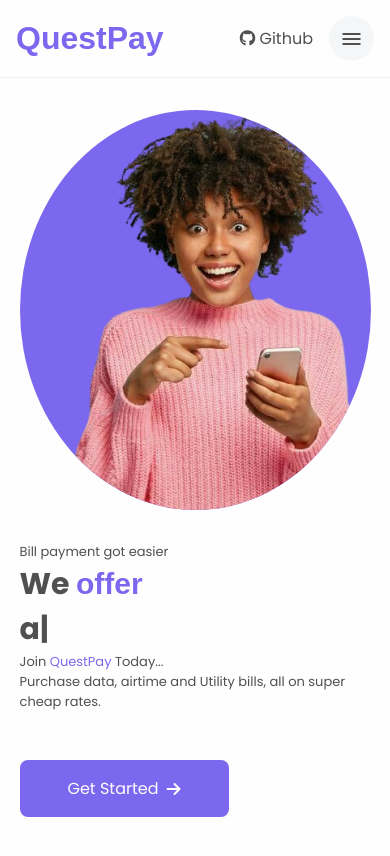
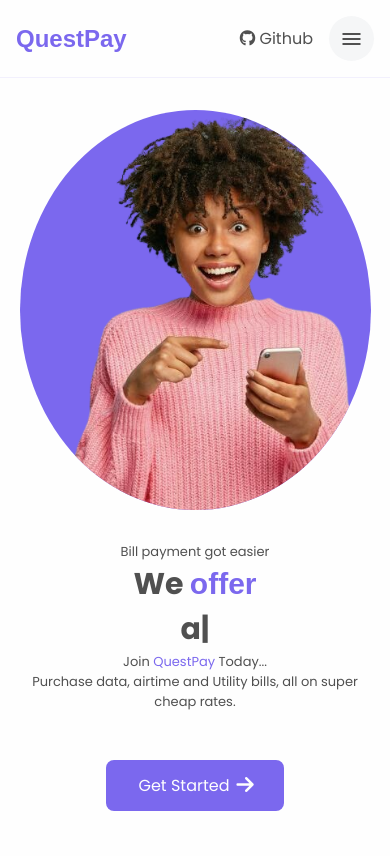
Before and after one commit to Gift-Jackson/vtu, a React (Vite) app: page / in a window 390 px wide. Shown: the top 856 px of the page. Built offline with nearby package versions, Linux system fonts and the light colour scheme; a web font is replaced by a local one.

Commit message:
Adjusted Responsiveness

```diff
--- a/index.html
+++ b/index.html
@@ -8,7 +8,7 @@
     <link rel="stylesheet" href="https://cdnjs.cloudflare.com/ajax/libs/font-awesome/6.5.2/css/all.min.css" integrity="sha512-SnH5WK+bZxgPHs44uWIX+LLJAJ9/2PkPKZ5QiAj6Ta86w+fsb2TkcmfRyVX3pBnMFcV7oQPJkl9QevSCWr3W6A==" crossorigin="anonymous" referrerpolicy="no-referrer" />
     <!-- Material symbols -->
     <link rel="stylesheet" href="https://fonts.googleapis.com/css2?family=Material+Symbols+Outlined:opsz,wght,FILL,GRAD@24,400,0,0" />
-    <title>Payy - Pay your bills</title>
+    <title>QuestPay - Buy cheap airtime and data, and Pay your utility bills.</title>
   </head>
   <body class="dar">
     <div id="root"></div>
--- a/src/components/Header.jsx
+++ b/src/components/Header.jsx
@@ -5,7 +5,7 @@ const Header = () => {
     <>
       <header className={styles.header}>
         <a href="/">
-          <h1 className={styles.brand}>QuestPay</h1>
+          <h2 className={styles.brand}>QuestPay</h2>
         </a>
 
         <nav className={styles.nav}>
--- a/src/components/HeroWrapper.jsx
+++ b/src/components/HeroWrapper.jsx
@@ -30,7 +30,7 @@ const HeroWrapper = () => {
               </p>
               <Link to="/connect">
                 <button className={style.btn}>
-                  Get Started <i className="fa-solid fa-arrow-right"></i>
+                  Get Started <i className="fa-solid fa-arrow-right fa-beat"></i>
                 </button>
               </Link>
             </div>
--- a/src/styles/hero.module.css
+++ b/src/styles/hero.module.css
@@ -58,6 +58,7 @@
     .container{
         flex-direction: column-reverse;
         gap: 2em;
+        padding-bottom: 3em;
     }
     .right .img{
         width: 100%;
@@ -68,4 +69,11 @@
         object-fit: cover;
         border-bottom: unset;
     }
+    .content{
+        text-align: center;
+    }
+    .btn{
+        margin: 3em auto 0;
+        padding: .8em 2em;
+    }
 }
```
